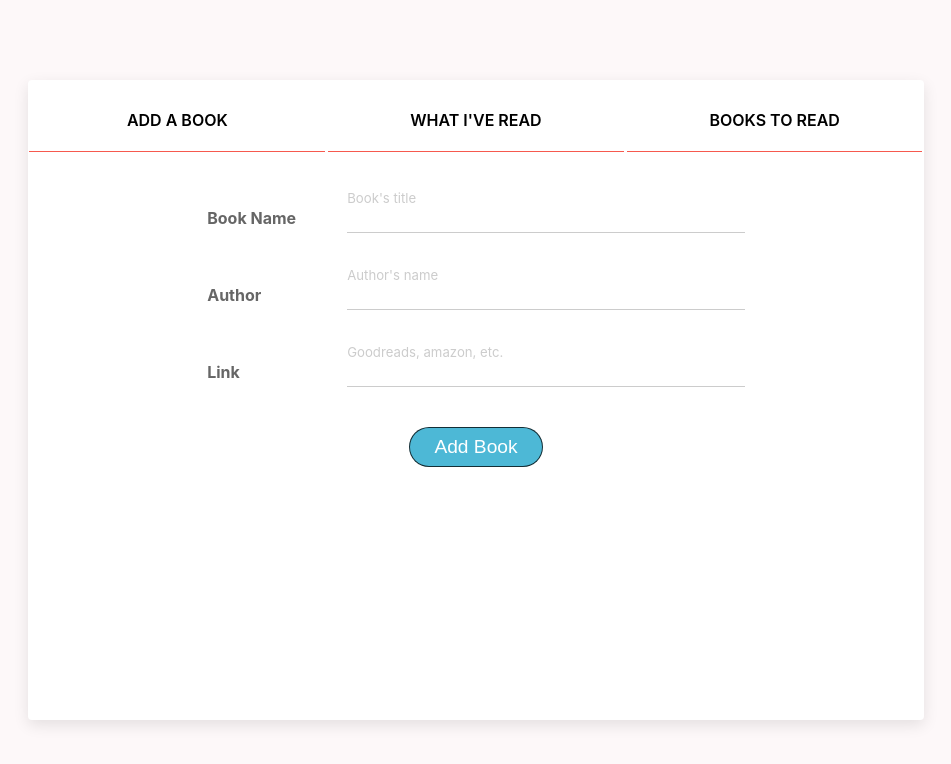
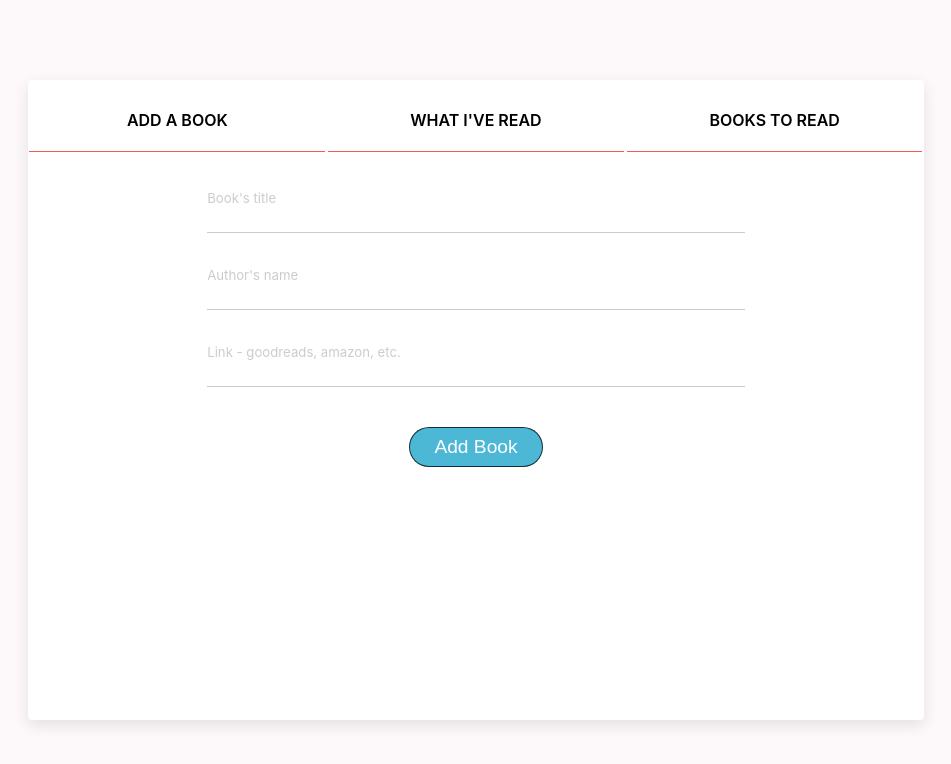
Before and after one commit to ArtsyBiba/react_csharp_crud_app, a React (Create React App) app in the folder client/: page / in a window 1280 px wide. Shown: the top 764 px of the page, without its empty margins (164-1115 px from the left). Built offline with nearby package versions, Linux system fonts and the light colour scheme.

Commit message:
updating input styling

```diff
--- a/client/src/Components/Form/index.tsx
+++ b/client/src/Components/Form/index.tsx
@@ -24,7 +24,6 @@ export const Form = () => {
     return (
             <FormWrapper onSubmit={handleSubmit(onSubmit)}>
                 <InputBox>
-                    <InputTitle>Book Name</InputTitle>
                     <InputContent>
                         <Input {...register('name', { required: true })} type='text'/>
                         <Label htmlFor='name'>Book's title</Label>
@@ -35,7 +34,6 @@ export const Form = () => {
                     }
                 </InputBox>
                 <InputBox>
-                    <InputTitle>Author</InputTitle>
                     <InputContent>
                         <Input {...register('author', { required: true })} type='text'/>
                         <Label htmlFor='author'>Author's name</Label>
@@ -46,10 +44,9 @@ export const Form = () => {
                     }
                 </InputBox>
                 <InputBox>
-                    <InputTitle>Link</InputTitle>
                     <InputContent>
                         <Input {...register('link', { required: true })} type='text'/>
-                        <Label htmlFor='link'>Goodreads, amazon, etc.</Label>
+                        <Label htmlFor='link'>Link - goodreads, amazon, etc.</Label>
                         <Underline></Underline>
                     </InputContent>
                     {
--- a/client/src/Components/Form/styles.tsx
+++ b/client/src/Components/Form/styles.tsx
@@ -6,13 +6,18 @@ export const FormWrapper = styled.form`
     display: flex;
     flex-direction: column;
     justify-content: center;
+    align-items: center;
     width: 60%;
 `;
 
 export const InputBox = styled.dl`
     overflow: hidden;
-    position: relative;
-    padding: 15px 0 0 100px;
+    width: 100%;
+    display: flex;
+    justify-content: center;
+    align-items: center;
+    align-self: center;
+    padding: 15px 0 0 0;
 `;
 
 export const InputTitle = styled.dt`
@@ -28,6 +33,7 @@ export const InputTitle = styled.dt`
 
 export const InputContent = styled.dd`
     position: relative;
+    margin-left: 0;
     width: 100%;
 `;
 
```
